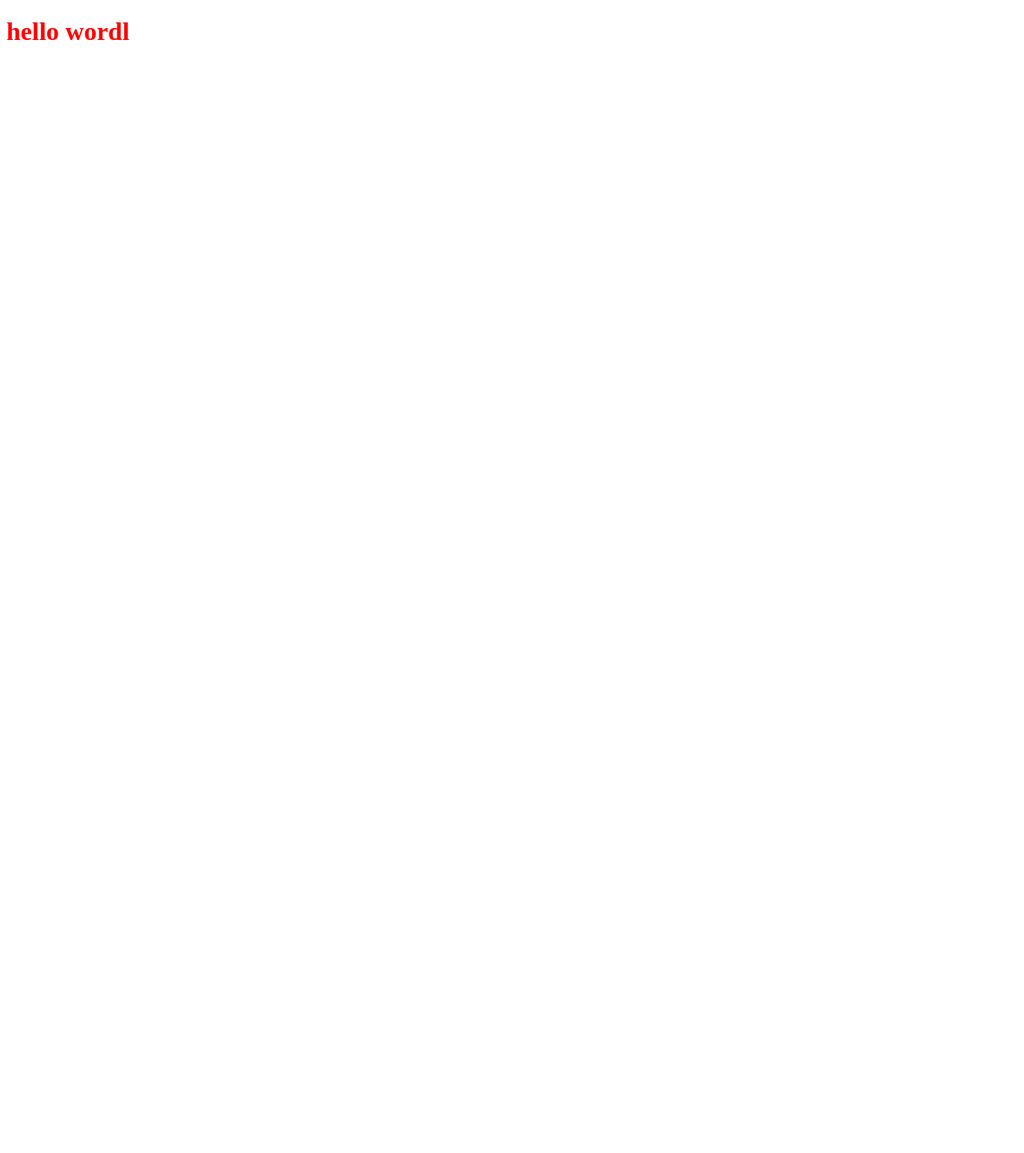
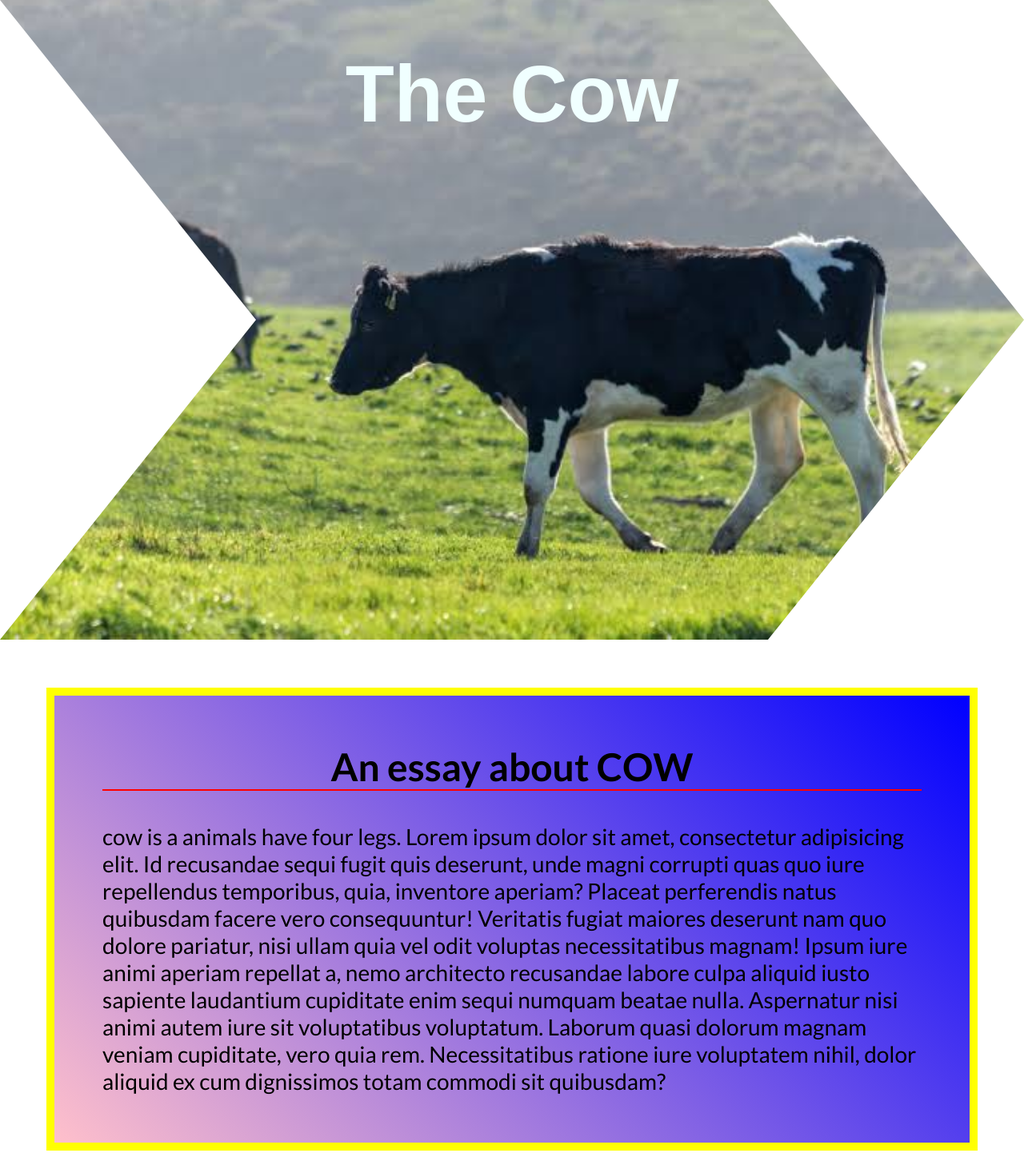
Before and after one commit to mozzammelrobi/conceptual-html-css, a plain HTML site: page index.html in a window 1280 px wide. Shown: the whole page at 80% size. Before the commit the page ends 800 px from the top, so only its background shows below. Drawn offline with Linux system fonts and the light colour scheme.

Commit message:
conseptual session

```diff
--- a/index.html
+++ b/index.html
@@ -5,10 +5,17 @@
     <meta name="viewport" content="width=device-width, initial-scale=1.0">
     <title>session</title>
     <link rel="stylesheet" href="styles/styles.css">
+    <link rel="shortcut icon" href="https://encrypted-tbn0.gstatic.com/images?q=tbn:ANd9GcQcHNFjAyYb4DmUfNTJsfUKtK-3mWEcPu0WZ0JtT8AP0Tew0ZlFuFDO6B3y&s=10" type="image/x-icon">
 </head>
 <body>
-    <h1>
-        hello wordl
-    </h1>
+  <div class="hero">
+    <h1>The Cow</h1>
+  </div>
+
+  <div class="article">
+    <h2>An essay about COW</h2>
+    <p class="cow-des">cow is a animals have four legs. Lorem ipsum dolor sit amet, consectetur adipisicing elit. Id recusandae sequi fugit quis deserunt, unde magni corrupti quas quo iure repellendus temporibus, quia, inventore aperiam? Placeat perferendis natus quibusdam facere vero consequuntur! Veritatis fugiat maiores deserunt nam quo dolore pariatur, nisi ullam quia vel odit voluptas necessitatibus magnam! Ipsum iure animi aperiam repellat a, nemo architecto recusandae labore culpa aliquid iusto sapiente laudantium cupiditate enim sequi numquam beatae nulla. Aspernatur nisi animi autem iure sit voluptatibus voluptatum. Laborum quasi dolorum magnam veniam cupiditate, vero quia rem. Necessitatibus ratione iure voluptatem nihil, dolor aliquid ex cum dignissimos totam commodi sit quibusdam?</p>
+
+  </div>
 </body>
 </html>
--- a/styles/styles.css
+++ b/styles/styles.css
@@ -1,3 +1,45 @@
-h1 {
-    color: red;
+@import url('https://fonts.googleapis.com/css2?family=Lato:ital,wght@0,100;0,300;0,400;0,700;0,900;1,100;1,300;1,400;1,700;1,900&display=swap');
+
+
+
+*{
+    margin: 0;
+    padding: 0;
+    font-family: "Lato", sans-serif;
 }
+.hero{
+    background-image: url('../images/cow-1.jpeg');
+    background-position: bottom center;
+    background-size: cover;
+    height: 100vh;
+    clip-path: polygon(75% 0%, 100% 50%, 75% 100%, 0% 100%, 25% 50%, 0% 0%);
+}
+
+.hero h1{
+    color: azure;
+    font-size: 100px;
+    text-align: center;
+    font-weight: 900;
+    padding-top: 60px;
+    font-family:Arial, Helvetica, sans-serif;
+}
+
+.article{
+    width: 80%;
+    margin: 60px auto;
+    /* background-color: aqua; */
+    padding: 60px;
+    border: 10px solid yellow;
+    background: linear-gradient(45deg,pink,blue);
+}
+
+.article h2{
+    text-align: center;
+    font-size: 48px;
+    border-bottom: 2px solid red;
+    margin-bottom: 40px;
+}
+
+.article p {
+    font-size: 28px;
+}
```
Also changed, not shown: images/cow-1.jpeg (added), images/cow.jpg (added).
